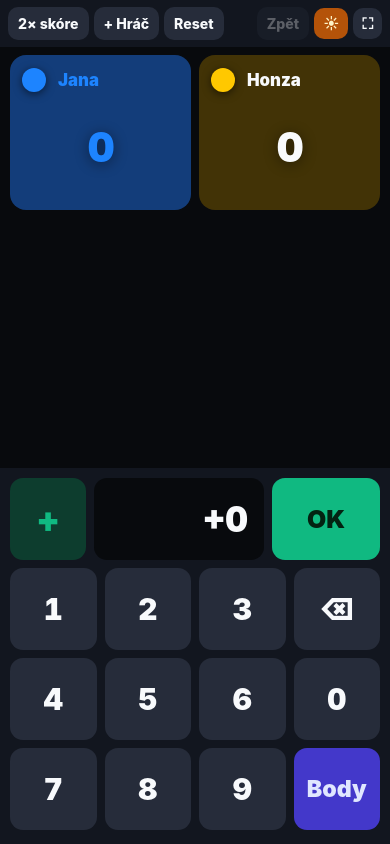
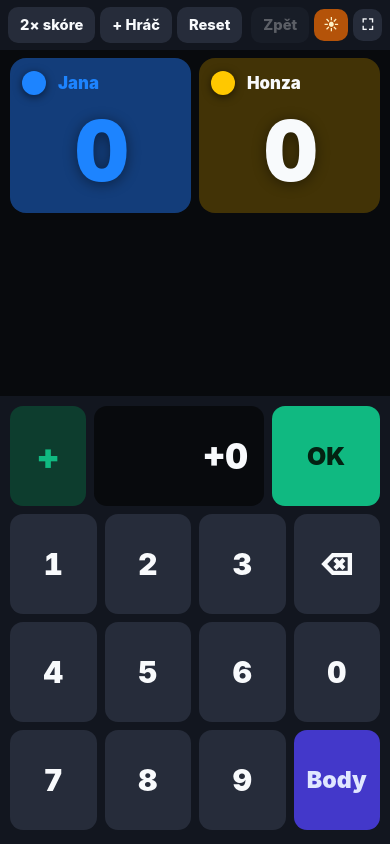
Before and after one commit to honza-osobne/carcassonne, a plain HTML site: page index.html in a window 390 px wide. Both pictures are taken after a click on the button "123". Drawn offline with Linux system fonts and the light colour scheme.

Commit message:
Update styles in index.html for better UI
Adjusted various CSS properties for improved layout and design.

```diff
--- a/index.html
+++ b/index.html
@@ -14,6 +14,7 @@
       --surface: #12161f;
       --btn-bg: #262c3a;
       --btn-bg-neg: #6e2226;
+      --btn-hi: #232d42;
       --text: #f8fafc;
       --text-muted: #94a3b8;
       --pos-bg: #0d3d2e;
@@ -81,8 +82,8 @@
       background: var(--btn-bg);
       border: none;
       border-radius: 10px;
-      padding: 8px 10px;
-      font-size: 0.88rem;
+      padding: 9px 12px;
+      font-size: 0.92rem;
       cursor: pointer;
       touch-action: manipulation;
       transition: transform 0.05s ease, background-color 0.12s ease;
@@ -271,7 +272,7 @@
     }
 
     .score-num {
-      font-size: clamp(2.6rem, 10vw, 5.2rem);
+      font-size: clamp(2.6rem, 100vw, 5.2rem);
       font-weight: 900;
       line-height: 1;
       letter-spacing: -0.03em;
@@ -317,7 +318,7 @@
     }
 
     .big-btn {
-      height: 82px;
+      height: 100px;
       font-size: 1.85rem;
       font-weight: 900;
       border-radius: 13px;
@@ -351,6 +352,10 @@
       color: #f8fafc;
     }
 
+    .chip-btn.hi {
+      background: var(--btn-hi);
+      color: #93c5fd;
+    }
     .chip-btn.minus {
       background: var(--btn-bg-neg);
       color: #fecaca;
@@ -380,7 +385,7 @@
     }
 
     .numpad-val {
-      height: 82px;
+      height: 100px;
       background: var(--bg);
       border-radius: 13px;
       display: flex;
```
